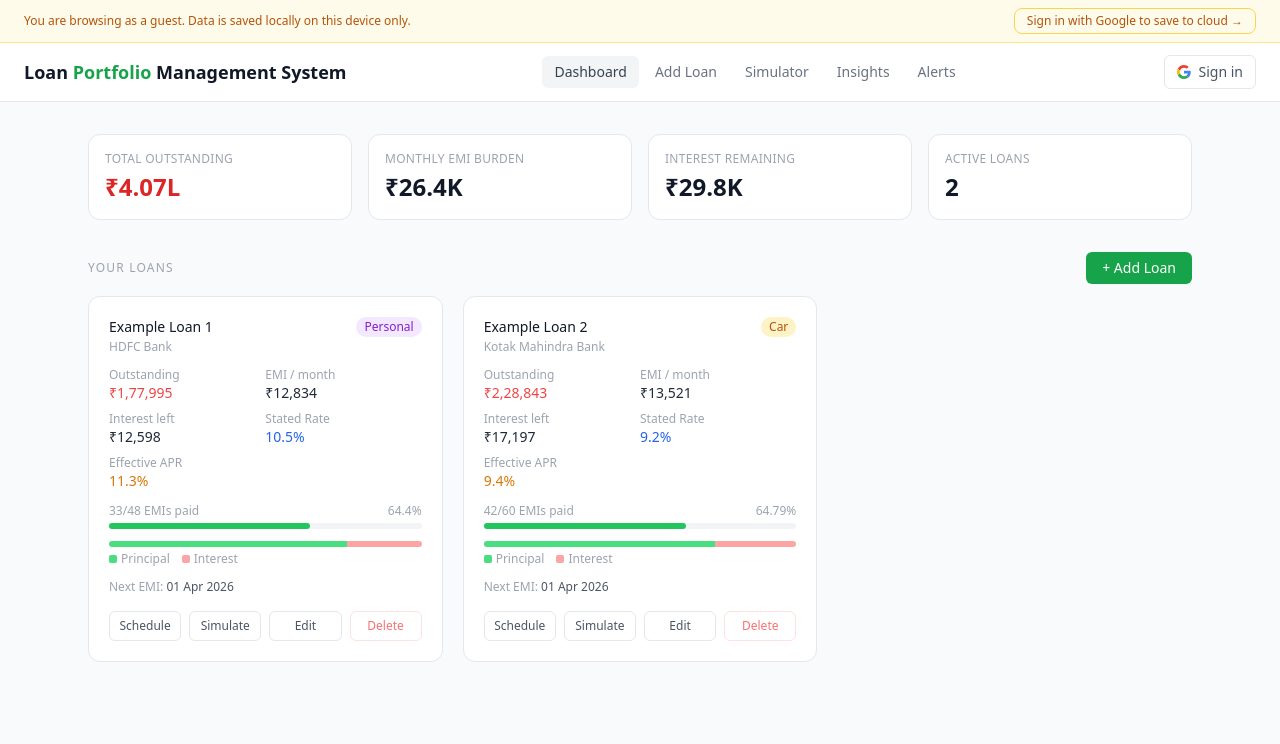
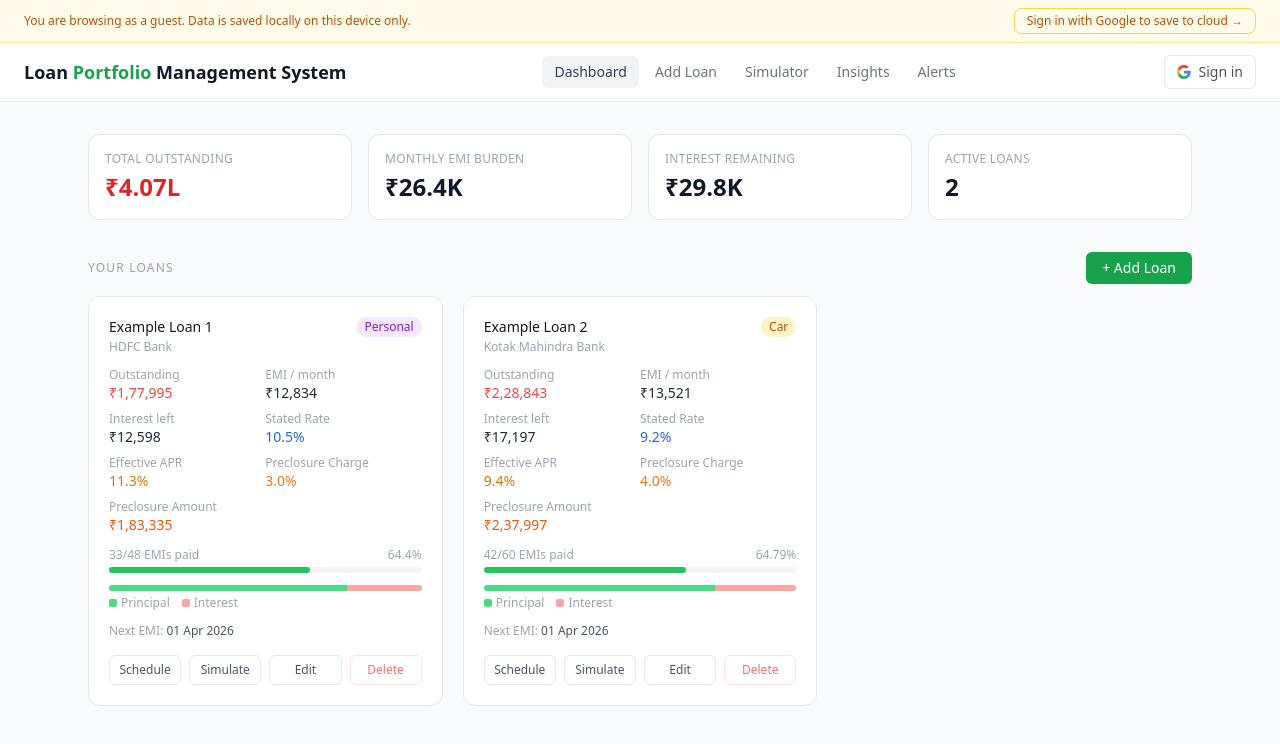
Before and after one commit to HarshDh-Devs/Loan-Portfolio-Management-System, a React (Vite) app: page / in a window 1280 px wide. Shown: the top 744 px of the page. Built offline with nearby package versions, Linux system fonts and the light colour scheme; no server answers.

Commit message:
Added Foreclosure charges to Dashboard

```diff
--- a/src/pages/Dashboard.jsx
+++ b/src/pages/Dashboard.jsx
@@ -1,6 +1,6 @@
 import { useEffect, useState } from 'react'
 import { getLoans, deleteLoan, migrateLocalToCloud } from '../data/hybridStorage'
-import { getCurrentLoanState, calculateTrueCost } from '../math/engine'
+import { getCurrentLoanState, calculateTrueCost, calculateForeclosureSavings } from '../math/engine'
 import { formatINR, formatINRCompact, formatDate, formatPct } from '../utils/format'
 import { useNavigate } from 'react-router-dom'
 import Navbar from '../components/Navbar'
@@ -111,6 +111,10 @@ function SummaryCard({ label, value, valueClass = 'text-gray-900' }) {
 
 function LoanCard({ loan, state, trueCost, navigate, onDelete }) {
   const badge = BADGE_COLORS[loan.type] || 'bg-gray-100 text-gray-600'
+
+  const currentMonth = state.emisPaid + 1
+  const fc = calculateForeclosureSavings(loan, currentMonth)
+
   return (
     <div className="bg-white rounded-xl border border-gray-200 p-5 flex flex-col gap-3">
       <div className="flex items-start justify-between">
@@ -126,6 +130,14 @@ function LoanCard({ loan, state, trueCost, navigate, onDelete }) {
         <Stat label="Interest left" value={formatINR(state.interestRemaining)} />
         <Stat label="Stated Rate" value={formatPct(loan.annualInterestRate)} valueClass="text-blue-600" />
         <Stat label="Effective APR" value={formatPct(trueCost.effectiveAPR)} valueClass="text-amber-600" />
+        {fc.feasible ? (
+          <>
+            <Stat label="Preclosure Charge" value={formatPct(loan.foreclosure?.chargePercent ?? 0)} valueClass="text-orange-500" />
+            <Stat label="Preclosure Amount" value={formatINR(fc.totalPayout)} valueClass="text-orange-600 font-medium" />
+          </>
+        ) : (
+          <Stat label="Preclosure" value="Not allowed" valueClass="text-gray-400" />
+        )}
       </div>
       <div>
         <div className="flex justify-between text-xs text-gray-400 mb-1">
--- a/src/pages/LoanDetail.jsx
+++ b/src/pages/LoanDetail.jsx
@@ -1,7 +1,7 @@
 import { useState, useEffect } from 'react'
 import { useParams, useNavigate } from 'react-router-dom'
 import { getLoanById } from '../data/hybridStorage'
-import { generateAmortizationSchedule, getCurrentLoanState, calculateTrueCost } from '../math/engine'
+import { generateAmortizationSchedule, getCurrentLoanState, calculateTrueCost, calculateForeclosureSavings } from '../math/engine'
 import { formatINR, formatDate, formatPct, formatTenure } from '../utils/format'
 import Navbar from '../components/Navbar'
 
@@ -41,6 +41,9 @@ export default function LoanDetail({ session }) {
   const today = new Date()
   today.setHours(0, 0, 0, 0)
 
+  const currentMonth = state.emisPaid + 1
+  const fc = calculateForeclosureSavings(loan, currentMonth)
+
   const totalFees = (loan.fees.processingFee || 0) + (loan.fees.processingFeeGST || 0) + (loan.fees.insuranceCharges || 0)
   const totalInterest = schedule.reduce((s, r) => s + r.interestComponent, 0)
   const totalGST = schedule.reduce((s, r) => s + (r.gstOnInterest || 0), 0)
@@ -77,6 +80,26 @@ export default function LoanDetail({ session }) {
               <p className="text-sm font-medium text-amber-700">18% GST on interest applies to this loan</p>
               <p className="text-xs text-amber-600 mt-0.5">Total GST over tenure: <span className="font-semibold">{formatINR(totalGST)}</span> — charged separately on top of EMI each month.</p>
             </div>
+          </div>
+        )}
+
+        {fc.feasible ? (
+          <div className="bg-orange-50 border border-orange-200 rounded-xl px-5 py-3 mb-6 flex items-center gap-3">
+            <span className="text-orange-500 text-lg">🔒</span>
+            <div>
+              <p className="text-sm font-medium text-orange-700">
+                Preclosure payout today: <span className="font-semibold">{formatINR(fc.totalPayout)}</span>
+                {loan.foreclosure?.chargePercent > 0 && ` (includes ${loan.foreclosure.chargePercent}% charge)`}
+              </p>
+              <p className="text-xs text-orange-600 mt-0.5">
+                Closes loan early · saves <span className="font-semibold">{formatINR(fc.netSavings)}</span> in interest
+                {fc.isWorthIt ? ' — worth it' : ' — charge exceeds savings, consider waiting'}
+              </p>
+            </div>
+          </div>
+        ) : (
+          <div className="bg-gray-50 border border-gray-200 rounded-xl px-5 py-3 mb-6">
+            <p className="text-sm text-gray-500">Preclosure: {fc.reason ?? 'Not allowed'}</p>
           </div>
         )}
 
@@ -129,6 +152,7 @@ export default function LoanDetail({ session }) {
                   {hasGST && <th className="px-4 py-3 text-right font-medium text-orange-500">GST (18%)</th>}
                   <th className="px-4 py-3 text-right font-medium">Monthly EMI</th>
                   {hasGST && <th className="px-4 py-3 text-right font-medium text-orange-500">Total Outflow</th>}
+                  <th className="px-4 py-3 text-right font-medium">Preclosure Amount</th>
                   <th className="px-4 py-3 text-right font-medium">Cum. Interest</th>
                 </tr>
               </thead>
@@ -137,6 +161,7 @@ export default function LoanDetail({ session }) {
                   const rowDate = new Date(row.date)
                   const isPast = rowDate < today
                   const isCurrentMonth = rowDate.getFullYear() === today.getFullYear() && rowDate.getMonth() === today.getMonth()
+                  const rowFc = calculateForeclosureSavings(loan, row.month)
                   return (
                     <tr key={row.month} className={`${isCurrentMonth ? 'bg-green-50 font-medium' : ''} ${isPast && !isCurrentMonth ? 'opacity-50' : ''} hover:bg-gray-50 transition`}>
                       <td className="px-4 py-2.5 text-gray-500">
@@ -150,6 +175,9 @@ export default function LoanDetail({ session }) {
                       {hasGST && <td className="px-4 py-2.5 text-right text-orange-400">{formatINR(row.gstOnInterest)}</td>}
                       <td className="px-4 py-2.5 text-right text-gray-700">{formatINR(row.emiPaid)}</td>
                       {hasGST && <td className="px-4 py-2.5 text-right font-medium text-gray-800">{formatINR(row.totalMonthlyOutflow)}</td>}
+                      <td className="px-4 py-2.5 text-right text-orange-500 font-medium">
+                        {rowFc.feasible ? formatINR(rowFc.totalPayout) : '—'}
+                      </td>
                       <td className="px-4 py-2.5 text-right text-gray-400">{formatINR(row.cumulativeInterestPaid)}</td>
                     </tr>
                   )
```
